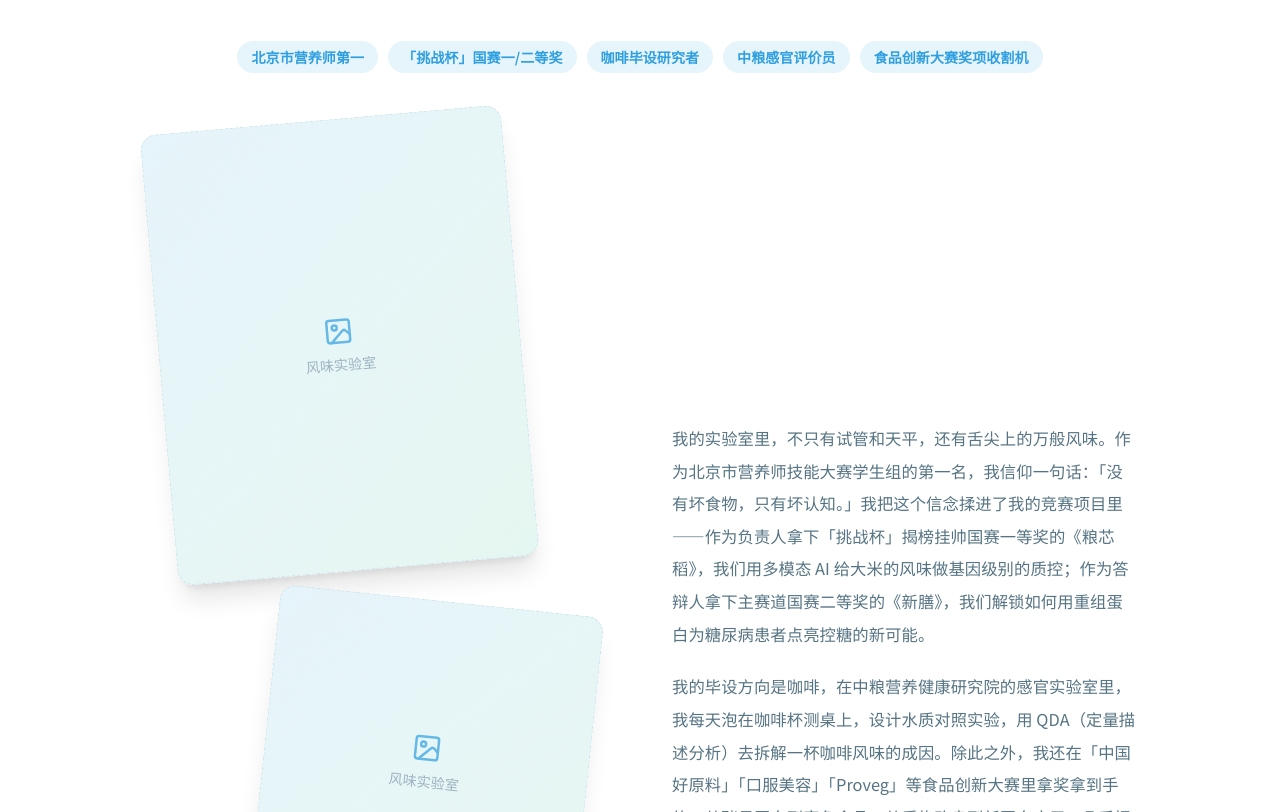
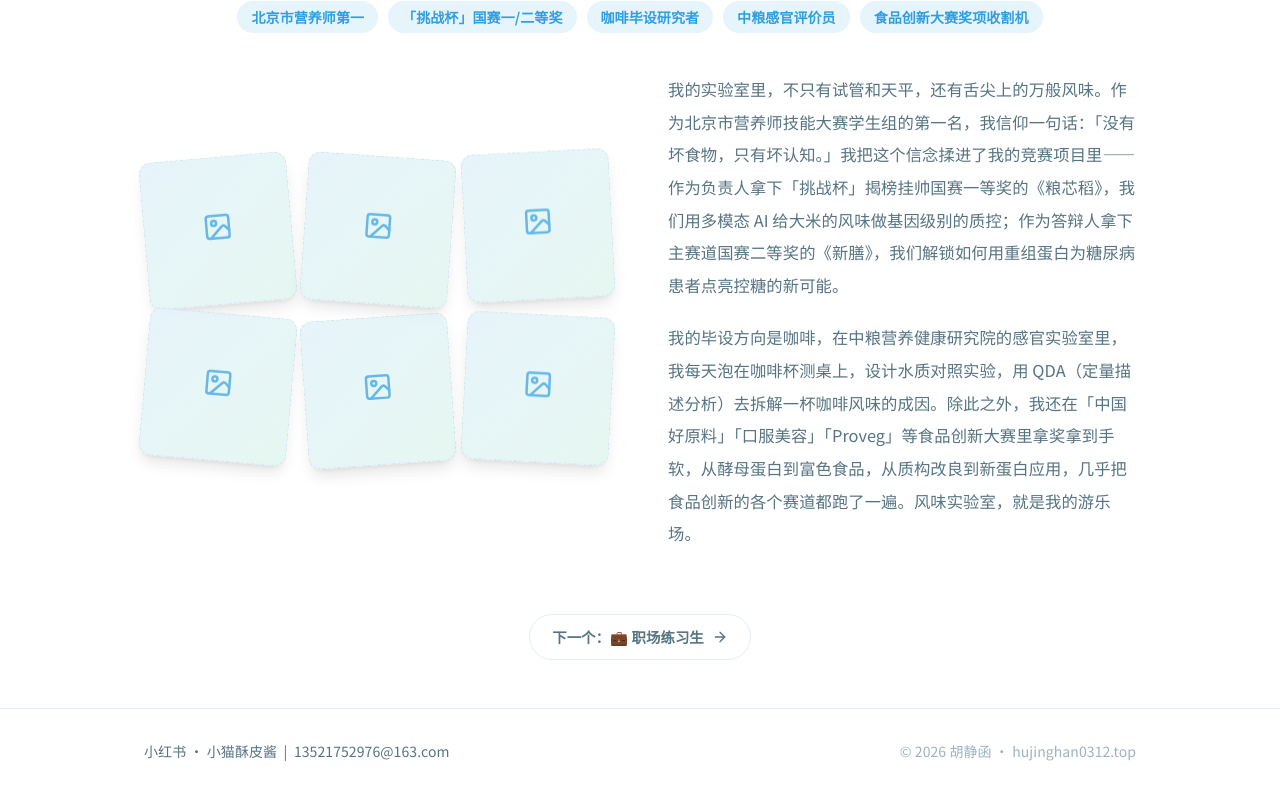
Before and after one commit to hu2976/vercel, a React (Vite) app: page /story/flavor-lab in a window 1280 px wide. Shown: the part 448-1260 px from the top of the page. Built offline with nearby package versions, Linux system fonts and the light colour scheme; a web font is replaced by a local one.

Commit message:
story: 维度2/3/4 重排——文字整块不打断、图片缩小成6+张小图网格、维度4图片置于上下方

```diff
--- a/src/pages/Story.jsx
+++ b/src/pages/Story.jsx
@@ -10,24 +10,38 @@ const bubbleGradients = {
   intern: ['#a24dff', '#e15bff'],
 }
 
-// 散落图片：外层漂浮（translateY），内层旋转，互不冲突
-function StoryImg({ src, label, rotate = 0, dur = 6, className = '', aspect = 'aspect-[4/5]' }) {
+const rotSeq = [-5, 4, -3, 5, -4, 3, -6, 4, -4]
+
+// 取第 i 张配图（没有则占位）
+const img = (story, i) => (story.gallery && story.gallery[i]) || null
+
+// 小图：外层漂浮（translateY），内层轻微旋转，互不冲突
+function Thumb({ src, i = 0, aspect = 'aspect-square' }) {
   return (
-    <div className="floaty inline-block w-full" style={{ animationDuration: `${dur}s` }}>
-      <div style={{ transform: `rotate(${rotate}deg)` }}>
+    <div className="floaty inline-block w-full" style={{ animationDuration: `${5.4 + (i % 4) * 0.5}s`, animationDelay: `${(i % 3) * 0.3}s` }}>
+      <div style={{ transform: `rotate(${rotSeq[i % rotSeq.length]}deg)` }}>
         <ImageFrame
           src={src}
-          label={label}
-          className={`w-full overflow-hidden rounded-2xl shadow-xl ${aspect} ${className}`}
-          imgClassName="h-full w-full rounded-2xl object-cover"
+          label=""
+          className={`${aspect} w-full overflow-hidden rounded-xl shadow-lg`}
+          imgClassName="h-full w-full rounded-xl object-cover"
         />
       </div>
     </div>
   )
 }
 
-// 取第 i 张配图（没有则占位）
-const img = (story, i) => (story.gallery && story.gallery[i]) || null
+// 小图网格（默认渲染至少 6 张，gallery 更多则全展示）
+function PhotoGrid({ story, cols = 'grid-cols-2', min = 6, start = 0 }) {
+  const total = Math.max(min, (story.gallery?.length || 0) - start)
+  return (
+    <div className={`grid ${cols} gap-3`}>
+      {Array.from({ length: total }).map((_, k) => (
+        <Thumb key={k} src={img(story, start + k)} i={start + k} />
+      ))}
+    </div>
+  )
+}
 
 function Paragraphs({ paragraphs, className = '' }) {
   return (
@@ -39,61 +53,48 @@ function Paragraphs({ paragraphs, className = '' }) {
   )
 }
 
-/* ---------- 布局 A：文章居中，图片四周散落 ---------- */
+/* 布局 A —— 聚光灯：文字居中，两侧各 3 张小图 */
 function LayoutCentered({ story }) {
-  const L = story.title
   return (
     <>
-      <div className="grid gap-8 lg:grid-cols-[0.85fr_1.7fr_0.85fr] lg:items-center">
-        <div className="hidden flex-col gap-10 lg:flex">
-          <StoryImg src={img(story, 0)} label={L} rotate={-6} dur={6.4} />
-          <StoryImg src={img(story, 1)} label={L} rotate={5} dur={7.1} aspect="aspect-square" />
+      <div className="grid gap-8 lg:grid-cols-[0.72fr_1.7fr_0.72fr] lg:items-center">
+        <div className="hidden flex-col gap-4 lg:flex">
+          {[0, 1, 2].map((i) => <Thumb key={i} src={img(story, i)} i={i} />)}
         </div>
         <Paragraphs paragraphs={story.paragraphs} className="mx-auto max-w-xl" />
-        <div className="hidden flex-col gap-10 lg:flex">
-          <StoryImg src={img(story, 2)} label={L} rotate={6} dur={6.8} aspect="aspect-square" />
-          <StoryImg src={img(story, 3)} label={L} rotate={-5} dur={5.9} />
+        <div className="hidden flex-col gap-4 lg:flex">
+          {[3, 4, 5].map((i) => <Thumb key={i} src={img(story, i)} i={i} />)}
         </div>
       </div>
-      <div className="mt-8 grid grid-cols-2 gap-4 lg:hidden">
-        {[0, 1, 2, 3].map((i) => <StoryImg key={i} src={img(story, i)} label={L} aspect="aspect-square" />)}
+      <div className="mt-8 grid grid-cols-3 gap-3 lg:hidden">
+        {[0, 1, 2, 3, 4, 5].map((i) => <Thumb key={i} src={img(story, i)} i={i} />)}
       </div>
     </>
   )
 }
 
-/* ---------- 布局 B / C：一侧文字，一侧散落图片 ---------- */
+/* 布局 B/C —— 一侧整块文字，一侧 6+ 张小图网格 */
 function LayoutSide({ story, imagesLeft = false }) {
-  const L = story.title
-  const cluster = (
-    <div className="flex flex-col gap-8">
-      <div className="w-[78%]" style={{ transform: 'translateX(4%)' }}><StoryImg src={img(story, 0)} label={L} rotate={-5} dur={6.5} /></div>
-      <div className="w-[70%] self-end" style={{ transform: 'translateX(-6%)' }}><StoryImg src={img(story, 1)} label={L} rotate={6} dur={7.2} aspect="aspect-square" /></div>
-      <div className="w-[64%]" style={{ transform: 'translateX(18%)' }}><StoryImg src={img(story, 2)} label={L} rotate={-4} dur={6.0} aspect="aspect-[5/4]" /></div>
-    </div>
-  )
   const text = <Paragraphs paragraphs={story.paragraphs} />
+  const grid = <PhotoGrid story={story} cols="grid-cols-3" min={6} />
   return (
-    <div className="grid items-center gap-10 lg:grid-cols-2 lg:gap-16">
-      {imagesLeft ? <>{cluster}{text}</> : <>{text}{cluster}</>}
+    <div className="grid items-center gap-10 lg:grid-cols-2 lg:gap-14">
+      {imagesLeft ? <>{grid}{text}</> : <>{text}{grid}</>}
     </div>
   )
 }
 
-/* ---------- 布局 D：图文交替 zigzag ---------- */
-function LayoutZigzag({ story }) {
-  const L = story.title
+/* 布局 D —— 职场练习生：文字整块居中，图片在上、下方 */
+function LayoutTopBottom({ story }) {
   return (
-    <div className="flex flex-col gap-14">
-      {story.paragraphs.map((p, i) => {
-        const image = <div className="w-full lg:w-[46%]"><StoryImg src={img(story, i)} label={L} rotate={i % 2 ? 4 : -4} dur={6 + i * 0.4} aspect="aspect-[5/4]" /></div>
-        const text = <p className="text-[1.02rem] leading-loose text-soft lg:w-[54%]">{p}</p>
-        return (
-          <div key={i} className="flex flex-col items-center gap-8 lg:flex-row lg:gap-12">
-            {i % 2 === 0 ? <>{text}{image}</> : <>{image}{text}</>}
-          </div>
-        )
-      })}
+    <div className="mx-auto max-w-3xl">
+      <div className="mx-auto mb-8 grid max-w-xl grid-cols-3 gap-3">
+        {[0, 1, 2].map((i) => <Thumb key={i} src={img(story, i)} i={i} aspect="aspect-[4/3]" />)}
+      </div>
+      <Paragraphs paragraphs={story.paragraphs} className="mx-auto max-w-2xl" />
+      <div className="mx-auto mt-8 grid max-w-xl grid-cols-3 gap-3">
+        {[3, 4, 5].map((i) => <Thumb key={i} src={img(story, i)} i={i} aspect="aspect-[4/3]" />)}
+      </div>
     </div>
   )
 }
@@ -103,7 +104,7 @@ function StoryBody({ story }) {
     case 'spotlight': return <LayoutCentered story={story} />
     case 'partner': return <LayoutSide story={story} imagesLeft={false} />
     case 'flavor-lab': return <LayoutSide story={story} imagesLeft={true} />
-    case 'intern': return <LayoutZigzag story={story} />
+    case 'intern': return <LayoutTopBottom story={story} />
     default: return <Paragraphs paragraphs={story.paragraphs} className="mx-auto max-w-2xl" />
   }
 }
@@ -130,7 +131,7 @@ export default function Story() {
     <div className="relative overflow-hidden">
       {/* 顶部渐变横幅 */}
       <div className="relative" style={{ background: `linear-gradient(135deg, ${c1}, ${c2})` }}>
-        <div className="mx-auto max-w-4xl px-4 py-14 text-center text-white sm:py-20">
+        <div className="mx-auto max-w-4xl px-4 py-12 text-center text-white sm:py-16">
           <Link to="/" className="mb-6 inline-flex items-center gap-2 rounded-full bg-white/20 px-4 py-2 text-sm font-medium backdrop-blur-sm transition-colors hover:bg-white/30">
             <ArrowLeft size={15} /> 返回首页
           </Link>
@@ -140,9 +141,9 @@ export default function Story() {
         </div>
       </div>
 
-      <div className="mx-auto max-w-5xl px-4 py-14">
+      <div className="mx-auto max-w-5xl px-4 py-12">
         {/* 关键词 */}
-        <div className="mb-12 flex flex-wrap justify-center gap-2.5">
+        <div className="mb-10 flex flex-wrap justify-center gap-2.5">
           {story.keywords.map((k) => (
             <span key={k} className="rounded-full px-3.5 py-1.5 text-sm font-semibold" style={{ background: 'var(--accent-soft)', color: 'var(--accent)' }}>{k}</span>
           ))}
```
